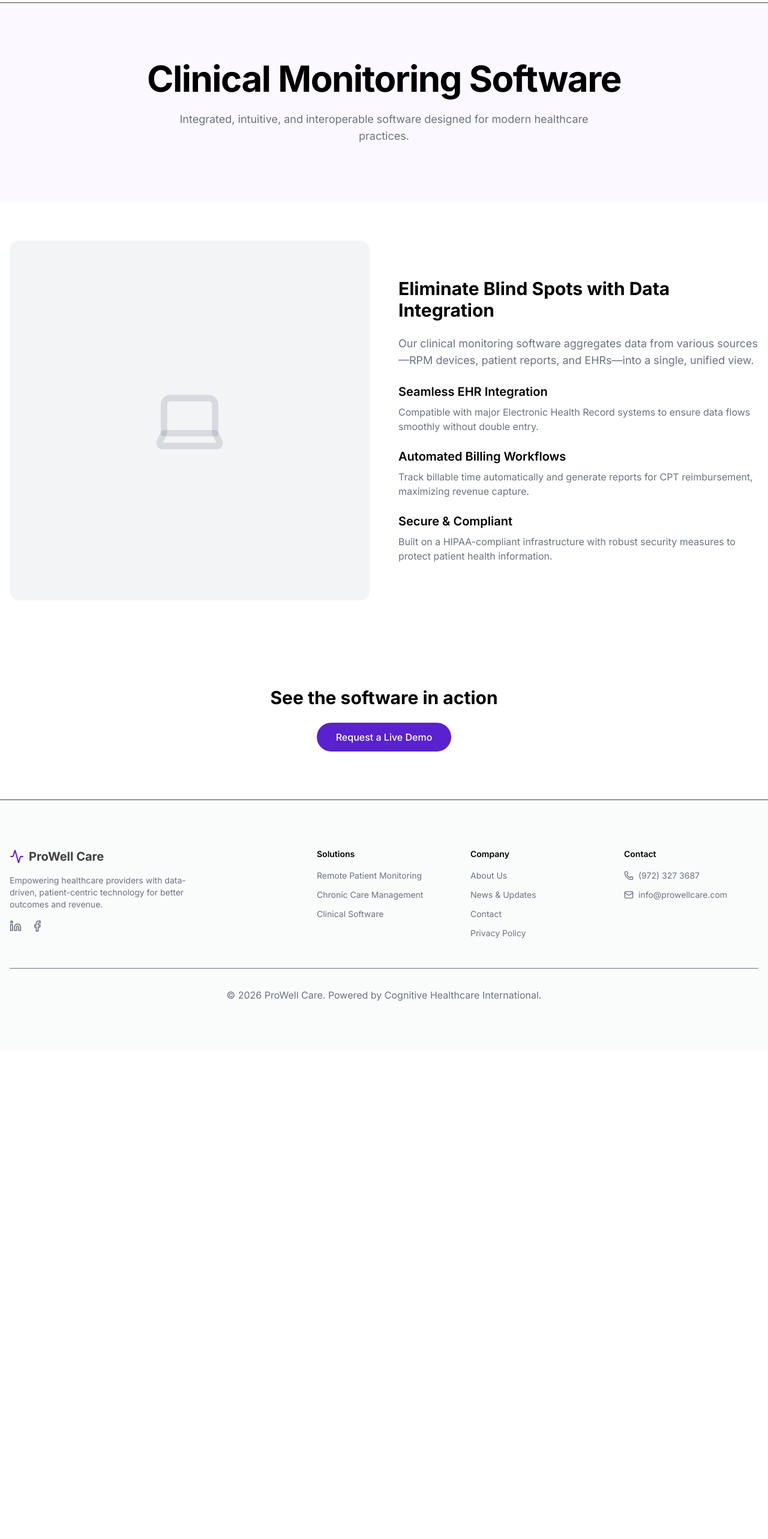
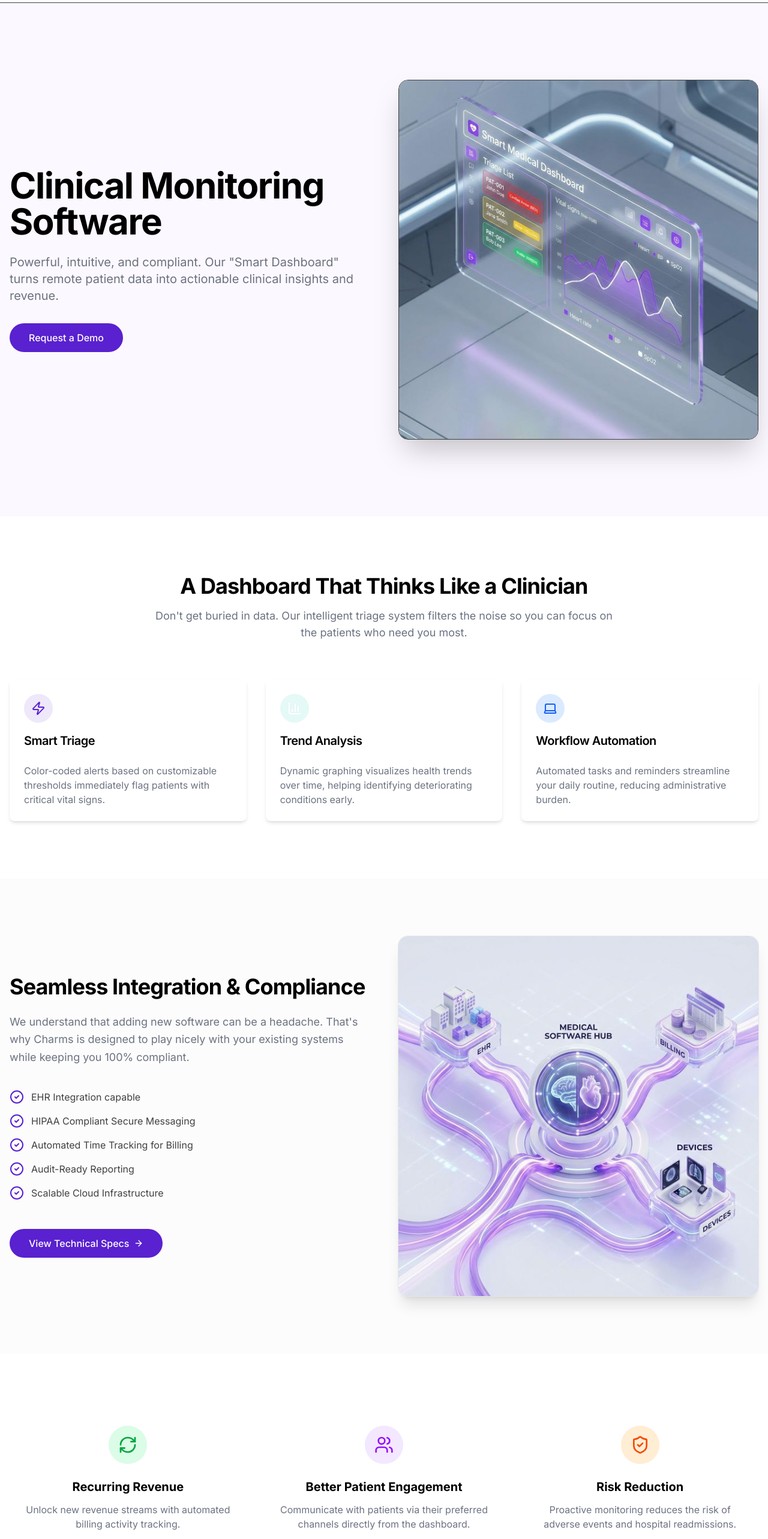
Before and after one commit to shahzaman900/prowellness, a Next.js app: page /software in a window 1280 px wide. Shown: the part 60-2626 px from the top of the page at 60% size. Before the commit the page ends 1811 px from the top, so only its background shows below. Built offline with nearby package versions, Linux system fonts and the light colour scheme; a web font is replaced by a local one.

Commit message:
feat: Redesign the software landing page with new hero, features, and integration sections, incorporating new images.

```diff
--- a/app/software/page.tsx
+++ b/app/software/page.tsx
@@ -1,51 +1,197 @@
 import { SiteHeader } from "@/components/site-header"
 import { SiteFooter } from "@/components/site-footer"
-import { PageHero } from "@/components/page-hero"
 import { Button } from "@/components/ui/button"
-import { Laptop } from "lucide-react"
+import { Card, CardHeader, CardTitle, CardContent } from "@/components/ui/card"
+import { Laptop, BarChart3, ShieldCheck, Zap, Layers, RefreshCw, ArrowRight, CheckCircle2, Users } from "lucide-react"
+import {
+  Accordion,
+  AccordionContent,
+  AccordionItem,
+  AccordionTrigger,
+} from "@/components/ui/accordion"
+import Image from "next/image"
 
 export default function SoftwarePage() {
   return (
     <div className="min-h-screen bg-background flex flex-col">
       <SiteHeader />
       <main className="flex-1">
-        <PageHero
-            title="Clinical Monitoring Software"
-            subtitle="Integrated, intuitive, and interoperable software designed for modern healthcare practices."
-        />
+        {/* Hero Section */}
+        <section className="relative bg-secondary/30 py-20 lg:py-32 overflow-hidden">
+          <div className="container px-4 mx-auto">
+             <div className="flex flex-col lg:flex-row items-center gap-12">
+              <div className="flex-1 text-center lg:text-left z-10">
+                <h1 className="text-4xl font-bold tracking-tight sm:text-5xl md:text-6xl mb-6 font-sans text-foreground">
+                  Clinical Monitoring Software
+                </h1>
+                <p className="text-xl text-muted-foreground mb-8 max-w-2xl mx-auto lg:mx-0">
+                  Powerful, intuitive, and compliant. Our "Smart Dashboard" turns remote patient data into actionable clinical insights and revenue.
+                </p>
+                <div className="flex flex-col sm:flex-row gap-4 justify-center lg:justify-start">
+                  <Button size="lg" className="rounded-full px-8 h-12 text-base">
+                    Request a Demo
+                  </Button>
+                </div>
+              </div>
+              <div className="flex-1 relative w-full max-w-xl lg:max-w-none">
+                <div className="relative rounded-2xl overflow-hidden shadow-2xl border bg-background transform hover:scale-[1.02] transition-transform duration-500">
+                   <Image
+                      src="/images/software-dashboard.png"
+                      alt="Smart Clinical Dashboard Interface"
+                      width={800}
+                      height={600}
+                      className="w-full h-auto object-cover"
+                      priority
+                   />
+                </div>
+                {/* Decorative blob */}
+                <div className="absolute -z-10 top-1/2 left-1/2 -translate-x-1/2 -translate-y-1/2 w-[120%] h-[120%] bg-primary/20 rounded-full blur-3xl opacity-50"></div>
+              </div>
+            </div>
+          </div>
+        </section>
 
-        <section className="py-16 container px-4 mx-auto">
-            <div className="grid lg:grid-cols-2 gap-12 items-center">
-                 <div className="order-2 lg:order-1 bg-muted rounded-2xl aspect-square flex items-center justify-center">
-                    <Laptop className="h-32 w-32 text-muted-foreground/20" />
-                 </div>
-                 <div className="order-1 lg:order-2">
-                     <h2 className="text-3xl font-bold mb-6">Eliminate Blind Spots with Data Integration</h2>
-                     <p className="text-lg text-muted-foreground mb-6">
-                        Our clinical monitoring software aggregates data from various sources—RPM devices, patient reports, and EHRs—into a single, unified view.
-                     </p>
+        {/* Features / Smart Dashboard Section */}
+        <section className="py-16 lg:py-24 container px-4 mx-auto">
+             <div className="text-center max-w-3xl mx-auto mb-16">
+                <h2 className="text-3xl font-bold tracking-tight md:text-4xl mb-4 text-foreground">
+                    A Dashboard That Thinks Like a Clinician
+                </h2>
+                <p className="text-lg text-muted-foreground">
+                    Don't get buried in data. Our intelligent triage system filters the noise so you can focus on the patients who need you most.
+                </p>
+            </div>
 
-                     <div className="space-y-6">
-                        <div>
-                            <h3 className="text-xl font-semibold mb-2">Seamless EHR Integration</h3>
-                            <p className="text-muted-foreground">Compatible with major Electronic Health Record systems to ensure data flows smoothly without double entry.</p>
+            <div className="grid md:grid-cols-2 lg:grid-cols-3 gap-8">
+                 <Card className="border-none shadow-md hover:shadow-lg transition-shadow">
+                    <CardHeader>
+                        <div className="w-12 h-12 bg-primary/10 rounded-full flex items-center justify-center mb-4">
+                            <Zap className="h-6 w-6 text-primary" />
                         </div>
-                        <div>
-                            <h3 className="text-xl font-semibold mb-2">Automated Billing Workflows</h3>
-                            <p className="text-muted-foreground">Track billable time automatically and generate reports for CPT reimbursement, maximizing revenue capture.</p>
+                        <CardTitle className="text-xl">Smart Triage</CardTitle>
+                    </CardHeader>
+                    <CardContent className="text-muted-foreground">
+                        Color-coded alerts based on customizable thresholds immediately flag patients with critical vital signs.
+                    </CardContent>
+                 </Card>
+
+                 <Card className="border-none shadow-md hover:shadow-lg transition-shadow">
+                    <CardHeader>
+                        <div className="w-12 h-12 bg-accent/10 rounded-full flex items-center justify-center mb-4">
+                            <BarChart3 className="h-6 w-6 text-accent-foreground" />
                         </div>
-                        <div>
-                            <h3 className="text-xl font-semibold mb-2">Secure & Compliant</h3>
-                            <p className="text-muted-foreground">Built on a HIPAA-compliant infrastructure with robust security measures to protect patient health information.</p>
+                        <CardTitle className="text-xl">Trend Analysis</CardTitle>
+                    </CardHeader>
+                    <CardContent className="text-muted-foreground">
+                        Dynamic graphing visualizes health trends over time, helping identifying deteriorating conditions early.
+                    </CardContent>
+                 </Card>
+
+                 <Card className="border-none shadow-md hover:shadow-lg transition-shadow">
+                    <CardHeader>
+                        <div className="w-12 h-12 bg-blue-100 rounded-full flex items-center justify-center mb-4">
+                            <Laptop className="h-6 w-6 text-blue-600" />
                         </div>
-                     </div>
-                 </div>
+                        <CardTitle className="text-xl">Workflow Automation</CardTitle>
+                    </CardHeader>
+                    <CardContent className="text-muted-foreground">
+                        Automated tasks and reminders streamline your daily routine, reducing administrative burden.
+                    </CardContent>
+                 </Card>
             </div>
         </section>
 
-        <section className="py-20 text-center container px-4 mx-auto">
-             <h2 className="text-3xl font-bold mb-6">See the software in action</h2>
-             <Button size="lg" className="rounded-full px-8">Request a Live Demo</Button>
+         {/* Compliance & Integration Section */}
+        <section className="py-16 lg:py-24 bg-muted/30">
+            <div className="container px-4 mx-auto">
+                 <div className="grid lg:grid-cols-2 gap-12 items-center">
+                    <div className="space-y-6">
+                         <h2 className="text-3xl font-bold tracking-tight md:text-4xl text-foreground">
+                            Seamless Integration & Compliance
+                         </h2>
+                         <p className="text-lg text-muted-foreground leading-relaxed">
+                            We understand that adding new software can be a headache. That's why Charms is designed to play nicely with your existing systems while keeping you 100% compliant.
+                         </p>
+
+                         <ul className="space-y-4 pt-4">
+                            {[
+                                "EHR Integration capable",
+                                "HIPAA Compliant Secure Messaging",
+                                "Automated Time Tracking for Billing",
+                                "Audit-Ready Reporting",
+                                "Scalable Cloud Infrastructure"
+                            ].map((item, i) => (
+                                <li key={i} className="flex items-start gap-3">
+                                    <CheckCircle2 className="h-6 w-6 text-primary shrink-0" />
+                                    <span className="text-base">{item}</span>
+                                </li>
+                            ))}
+                         </ul>
+
+                         <div className="pt-6">
+                            <Button size="lg" className="rounded-full">
+                                View Technical Specs <ArrowRight className="ml-2 h-4 w-4" />
+                            </Button>
+                         </div>
+                    </div>
+                     <div className="relative aspect-auto bg-background rounded-2xl overflow-hidden shadow-xl ring-1 ring-border group">
+                        <Image
+                          src="/images/software-integrations.png"
+                          alt="Software Integrations Visual"
+                          width={800}
+                          height={600}
+                          className="w-full h-full object-cover transition-transform duration-700 group-hover:scale-105"
+                        />
+                    </div>
+                </div>
+            </div>
+        </section>
+
+        {/* Benefits Section */}
+         <section className="py-16 lg:py-24 container px-4 mx-auto">
+            <div className="grid md:grid-cols-3 gap-8 text-center">
+                 <div className="p-6">
+                    <div className="mx-auto w-16 h-16 bg-green-100 rounded-full flex items-center justify-center mb-6">
+                         <RefreshCw className="h-8 w-8 text-green-600" />
+                    </div>
+                    <h3 className="text-xl font-bold mb-3">Recurring Revenue</h3>
+                    <p className="text-muted-foreground">Unlock new revenue streams with automated billing activity tracking.</p>
+                 </div>
+                 <div className="p-6">
+                    <div className="mx-auto w-16 h-16 bg-purple-100 rounded-full flex items-center justify-center mb-6">
+                         <Users className="h-8 w-8 text-purple-600" />
+                    </div>
+                    <h3 className="text-xl font-bold mb-3">Better Patient Engagement</h3>
+                    <p className="text-muted-foreground">Communicate with patients via their preferred channels directly from the dashboard.</p>
+                 </div>
+                 <div className="p-6">
+                    <div className="mx-auto w-16 h-16 bg-orange-100 rounded-full flex items-center justify-center mb-6">
+                         <ShieldCheck className="h-8 w-8 text-orange-600" />
+                    </div>
+                    <h3 className="text-xl font-bold mb-3">Risk Reduction</h3>
+                    <p className="text-muted-foreground">Proactive monitoring reduces the risk of adverse events and hospital readmissions.</p>
+                 </div>
+            </div>
+         </section>
+
+        {/* Final CTA */}
+        <section className="py-20 lg:py-32 text-center container px-4 mx-auto bg-primary text-primary-foreground relative overflow-hidden">
+             <div className="max-w-3xl mx-auto space-y-8 relative z-10">
+                <h2 className="text-3xl font-bold tracking-tight md:text-5xl font-serif text-white">
+                    Experience the power of Smart Monitoring
+                </h2>
+                <p className="text-xl text-primary-foreground/90">
+                    Schedule a demo to see how our software can transform your practice workflow.
+                </p>
+                <div className="flex flex-col sm:flex-row justify-center gap-4">
+                    <Button size="lg" variant="secondary" className="rounded-full px-8 h-12 text-base font-semibold text-primary">
+                        Request a Live Demo
+                    </Button>
+                </div>
+             </div>
+             {/* Background shapes */}
+             <div className="absolute top-0 right-0 w-64 h-64 rounded-full bg-white/10 blur-3xl transform translate-x-1/2 -translate-y-1/2"></div>
+             <div className="absolute bottom-0 left-0 w-64 h-64 rounded-full bg-white/10 blur-3xl transform -translate-x-1/2 translate-y-1/2"></div>
         </section>
       </main>
       <SiteFooter />
```
Also changed, not shown: public/images/software-dashboard.png (added), public/images/software-integrations.png (added).
